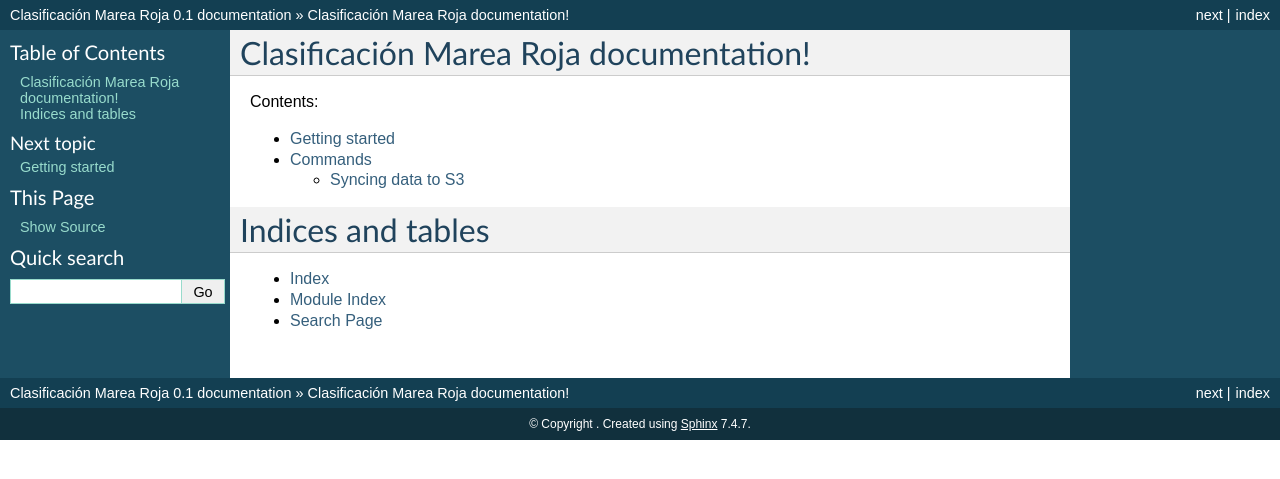
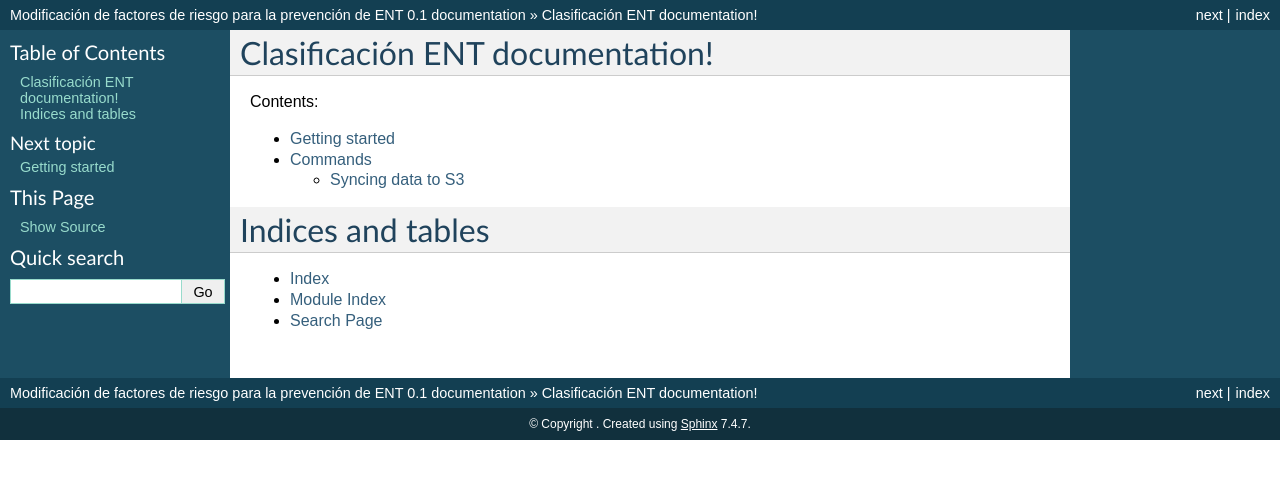
Before and after one commit to Abuccino/trabajo-final-Ap.-Autom-tico, a Sphinx documentation site: the page built from docs/index.rst, in a window 1280 px wide. Shown: the top 479 px of the page. Built offline with Sphinx 7.4.7, drawn with Linux system fonts in a browser that asks for light colours.

Commit message:
actualización de datos

```diff
--- a/docs/conf.py
+++ b/docs/conf.py
@@ -1,6 +1,6 @@
 # -*- coding: utf-8 -*-
 #
-# Clasificación Marea Roja documentation build configuration file, created by
+# Clasificación ENT documentation build configuration file, created by
 # sphinx-quickstart.
 #
 # This file is execfile()d with the current directory set to its containing dir.
@@ -41,7 +41,7 @@ source_suffix = '.rst'
 master_doc = 'index'
 
 # General information about the project.
-project = u'Clasificación Marea Roja'
+project = u'Modificación de factores de riesgo para la prevención de ENT'
 
 # The version info for the project you're documenting, acts as replacement for
 # |version| and |release|, also used in various other places throughout the
@@ -164,7 +164,7 @@ html_static_path = ['_static']
 # html_file_suffix = None
 
 # Output file base name for HTML help builder.
-htmlhelp_basename = 'MareaRojadoc'
+htmlhelp_basename = ''
 
 
 # -- Options for LaTeX output --------------------------------------------------
@@ -184,9 +184,8 @@ latex_elements = {
 # (source start file, target name, title, author, documentclass [howto/manual]).
 latex_documents = [
     ('index',
-     'MareaRoja.tex',
-     u'Clasificación Marea Roja Documentation',
-     u"Visñuk Victor", 'manual'),
+     u'Modificación de factores de riesgo para la prevención de ENT',
+     u"Buccino Anabella", 'manual'),
 ]
 
 # The name of an image file (relative to this directory) to place at the top of
@@ -215,8 +214,8 @@ latex_documents = [
 # One entry per manual page. List of tuples
 # (source start file, name, description, authors, manual section).
 man_pages = [
-    ('index', 'MareaRoja', u'Clasificación Marea Roja Documentation',
-     [u"Visñuk Victor"], 1)
+    ('index', u'Modificación de factores de riesgo para la prevención de ENT Documentation',
+     [u"Buccino Anabella"], 1)
 ]
 
 # If true, show URL addresses after external links.
@@ -229,9 +228,8 @@ man_pages = [
 # (source start file, target name, title, author,
 #  dir menu entry, description, category)
 texinfo_documents = [
-    ('index', 'MareaRoja', u'Clasificación Marea Roja Documentation',
-     u"Visñuk Victor", 'Clasificación Marea Roja',
-     'Utilizacion algoritmos de clasificacion en datos de marea roja de Ushuaia', 'Miscellaneous'),
+    ('index', u'Modificación de factores de riesgo para la prevención de ENT Documentation',
+     u"Buccino Anabella", 'Modificación de factores de riesgo para la prevención de ENT'),
 ]
 
 # Documents to append as an appendix to all manuals.
--- a/docs/index.rst
+++ b/docs/index.rst
@@ -1,9 +1,9 @@
-.. Clasificación Marea Roja documentation master file, created by
+.. Clasificación ENT documentation master file, created by
    sphinx-quickstart.
    You can adapt this file completely to your liking, but it should at least
    contain the root `toctree` directive.
 
-Clasificación Marea Roja documentation!
+Clasificación ENT documentation!
 ==============================================
 
 Contents:
--- a/setup.py
+++ b/setup.py
@@ -4,7 +4,7 @@ setup(
     name='src',
     packages=find_packages(),
     version='0.1.0',
-    description='Utilizacion algoritmos de clasificacion en datos de marea roja de Ushuaia',
-    author='Visñuk Victor',
+    description='Utilizacion algoritmos de aprendizaje automático en datos del indec, para predecir si modificando factores de riesgo se puede predecir las ENT',
+    author='Buccino Anabella',
     license='',
 )
```
Also changed, not shown: README.md (+2 -2 lines).
